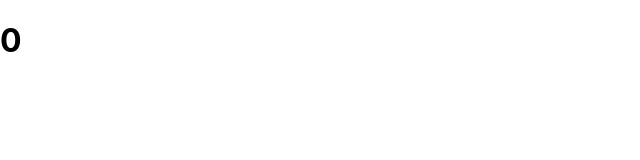
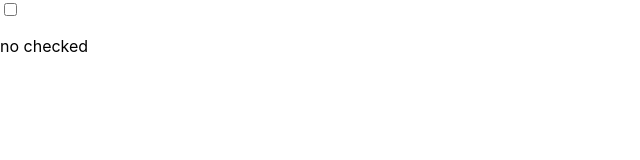
Before and after one commit to jessilyneh/ReactHooks, a React (Create React App) app: page / in a window 1280 px wide. Shown: the top 160 px of the page, without its empty margins (0-640 px from the left). Built offline with nearby package versions, Linux system fonts and the light colour scheme.

Commit message:
refactoring useState to useReducer

```diff
--- a/src/index.js
+++ b/src/index.js
@@ -3,16 +3,20 @@ import ReactDOM from "react-dom";
 import "./index.css";
 
 export default function App() {
-  //first argument: what we want to do if setNumber has called?
-  // 0: the initial state
-  const [number, setNumber] = useReducer(
-    (number, newNumber) => number + newNumber,
-    0
-  );
+  const [checked, toggle] = useReducer(
+    (checked) => !checked, false);
 
-  return <h1 onClick={()=> setNumber(1)}>{number}</h1>;
+  return (
+    <div>
+    <input
+      type="checkbox"
+      value={checked}
+      onChange={toggle}
+    />
+    <p>{checked ? "checked" : "no checked"}</p>
+  </div>
+  )
 }
-
 
 ReactDOM.render(
   <React.StrictMode>
```
